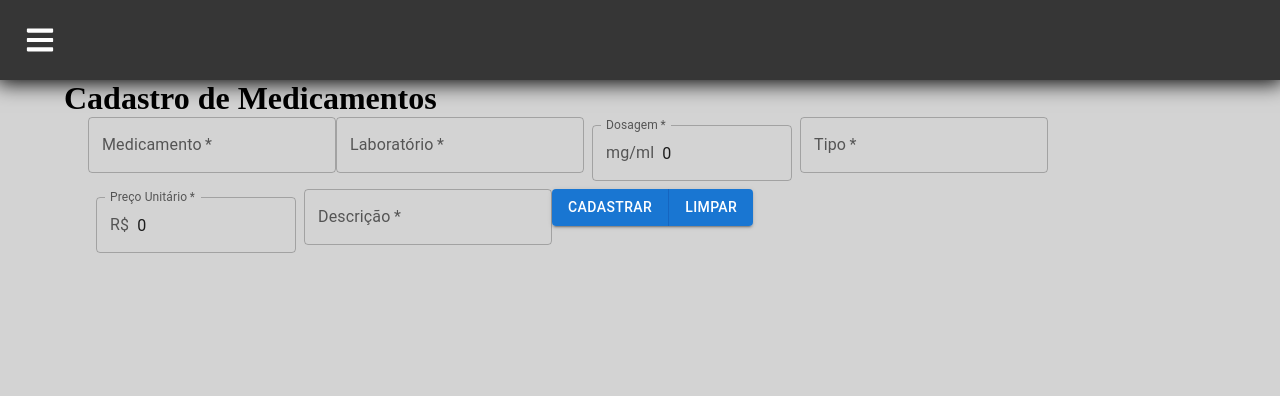
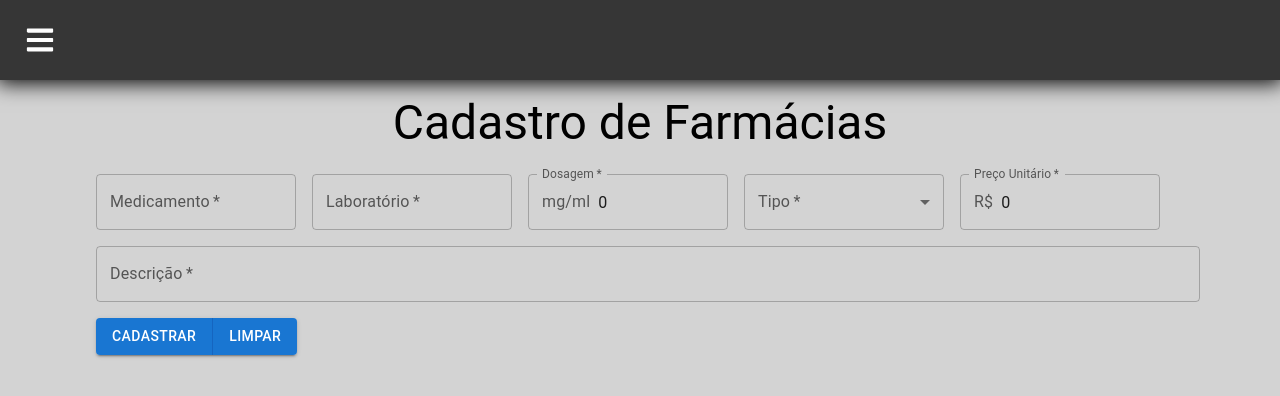
Before and after one commit to netoacpn/pharmasystem, a React (Vite) app: page /cadastro-medicamento in a window 1280 px wide. Shown: the top 396 px of the page. Built offline with nearby package versions, Linux system fonts and the light colour scheme.

Commit message:
:sparkles: feat: Componentização da página de cadastro de farmácias

```diff
--- /dev/null
+++ b/src/components/cadfarmform/index.jsx
@@ -0,0 +1,52 @@
+import React from "react"
+import { Container, TextField, ButtonGroup, Button, Box, Typography } from "@mui/material"
+
+function FormularioNovaFarmacia(){
+
+  return(
+    <>
+      <Container >
+        <Box sx={{m: 1}}>
+          <Typography  sx={{m: 1}} variant="h4" gutterBottom>
+            Dados da Farmácia
+          </Typography>
+        </Box>
+        <Box sx={{m: 1}}>
+          <TextField sx={{m: 1}} required id="outlined-required" label="Razão Social"/>
+          <TextField sx={{m: 1}} required id="outlined-required" label="CNPJ"/>
+          <TextField sx={{m: 1}} required id="outlined-required" label="Nome Fantasia"/>
+          <TextField sx={{m: 1}} required id="outlined-required" label="E-mail"/>
+          <TextField sx={{m: 1}} id="outlined" label="Telefone"/>
+          <TextField sx={{m: 1}} required id="outlined-required" label="Celular"/>
+          <TextField sx={{m: 1}} required id="outlined-required" label="Razão Social"/>
+        </Box>
+        <Box sx={{m: 1}}>
+          <Typography sx={{m: 1}} variant="h4" gutterBottom>
+            Dados do Endereço
+          </Typography>
+        </Box>
+        <Box sx={{m: 1}}>
+          <TextField sx={{m: 1}} required id="outlined-required" label="CEP"/>
+          <TextField sx={{m: 1}} required id="outlined-required" label="Logradouro/Endereço"/>
+          <TextField sx={{m: 1}} required id="outlined-required" label="Número"/>
+          <TextField sx={{m: 1}} required id="outlined-required" label="Bairro"/>
+          <TextField sx={{m: 1}} required id="outlined-required" label="Cidade"/>
+          <TextField sx={{m: 1}} required id="outlined-required" label="Estado"/>
+          <TextField sx={{m: 1}} id="outlined" label="Complemento"/>
+        </Box>
+        <Box sx={{m: 1}}>
+          <TextField sx={{m: 1}} required id="outlined-required" label="Latitude"/>
+          <TextField sx={{m: 1}} required id="outlined-required" label="Longidute"/>
+        </Box>
+        <Box sx={{m: 1}}>
+          <ButtonGroup sx={{m: 1}} variant="contained" aria-label="outlined primary button group">
+            <Button type="submit" color="primary">Cadastrar</Button>
+            <Button type="reset" color="primary">Limpar</Button>
+          </ButtonGroup>
+        </Box>
+      </Container>
+    </>
+  )
+}
+
+export { FormularioNovaFarmacia }
--- a/src/components/cadmedform/index.jsx
+++ b/src/components/cadmedform/index.jsx
@@ -1,7 +1,7 @@
 import React from "react"
 import { useContext,useState } from "react"
 import { MedicamentosContext } from "../../context/MedicamentosContext"
-import { Container, TextField, ButtonGroup, Button, InputAdornment } from "@mui/material"
+import { Container, TextField, ButtonGroup, Button, InputAdornment, MenuItem, Box } from "@mui/material"
 
 function FormularioNovoMedicamento(){
 
@@ -35,21 +35,36 @@ function FormularioNovoMedicamento(){
     setDescricao("")
   }
 
+  const currencies =[
+    {
+      value: "Medicamento Comum",
+      label: "Medicamento Comum"
+    },
+    {
+      value: "Medicamento Controlado",
+      label: "Medicamento Controlado"
+    }
+  ]
+
   return(
     <>
       <Container >
-        <form onSubmit={handleSubmit} onReset={handleReset}>
-        <TextField required id="outlined-required" label="Medicamento" value={nome} onChange={(e) => setNome(e.target.value)}/>
-        <TextField required id="outlined-required" label="Laboratório" value={laboratorio} onChange={(e) => setLaboratorio(e.target.value)}/>
-        <TextField required id="outlined-start-adornment" sx={{m: 1, width: '25ch'}} InputProps={{startAdornment: <InputAdornment position="start">mg/ml</InputAdornment>}} label="Dosagem" value={dosagem} onChange={(e) => setDosagem(Number(e.target.value))}/>
-        <TextField required id="outlined-required" label="Tipo" value={tipo} onChange={(e) => setTipo(e.target.value)}/>
-        <TextField required id="outlined-start-adornment" sx={{m: 1, width: '25ch'}} InputProps={{startAdornment: <InputAdornment position="start">R$ </InputAdornment>}} label="Preço Unitário" value={preco} onChange={(e) => setPreco(Number(e.target.value))}/>
-        <TextField required id="outlined-required" label="Descrição" value={descricao} onChange={(e) => setDescricao(e.target.value)}/>
-        <ButtonGroup variant="contained" aria-label="outlined primary button group">
-          <Button type="submit" color="primary">Cadastrar</Button>
-          <Button type="reset" color="primary">Limpar</Button>
-        </ButtonGroup>
-        </form>
+        <Box component="form" sx={{'& .MuiTextField-root': { m: 1, width: '25ch'}}} noValidate autoComplete="off" onSubmit={handleSubmit} onReset={handleReset}>
+          <TextField required id="outlined-required" label="Medicamento" sx={{m: 1, width: '25ch'}} value={nome} onChange={(e) => setNome(e.target.value)}/>
+          <TextField required id="outlined-required" label="Laboratório" sx={{m: 1, width: '25ch'}} value={laboratorio} onChange={(e) => setLaboratorio(e.target.value)}/>
+          <TextField required id="outlined-start-adornment" sx={{m: 1, width: '25ch'}} InputProps={{startAdornment: <InputAdornment position="start">mg/ml</InputAdornment>}} label="Dosagem" value={dosagem} onChange={(e) => setDosagem(Number(e.target.value))}/>
+          <TextField required id="outlined-select-currency" select label="Tipo" defaultValue="" sx={{m: 1, width: '25ch'}} value={tipo} onChange={(e) => setTipo(e.target.value)}> {currencies.map((option) => (<MenuItem key={option.value} value={option.value}>{option.label}</MenuItem>))}</TextField>
+          <TextField required id="outlined-start-adornment" sx={{m: 1, width: '25ch'}} InputProps={{startAdornment: <InputAdornment position="start">R$ </InputAdornment>}} label="Preço Unitário" value={preco} onChange={(e) => setPreco(Number(e.target.value))}/>
+        </Box>
+        <Box component="form" sx={{'& .MuiTextField-root': { m: 1, width: 'max' }}} noValidate autoComplete="off" onSubmit={handleSubmit} onReset={handleReset}>
+          <TextField required fullWidth id="outlined-required" label="Descrição" value={descricao} onChange={(e) => setDescricao(e.target.value)}/>
+        </Box>
+        <Box component="form" sx={{'& .MuiTextField-root': { m: 1, width: '25ch', }}} noValidate autoComplete="off" onSubmit={handleSubmit} onReset={handleReset}>
+          <ButtonGroup variant="contained" aria-label="outlined primary button group" sx={{m:1}}>
+            <Button type="submit" color="primary">Cadastrar</Button>
+           <Button type="reset" color="primary">Limpar</Button>
+          </ButtonGroup>
+        </Box>
       </Container>
     </>
   )
--- a/src/pages/cadastro de farmácia/index.jsx
+++ b/src/pages/cadastro de farmácia/index.jsx
@@ -1,10 +1,20 @@
+import { FormularioNovaFarmacia } from "../../components/cadfarmform"
 import { Header } from "../../components/header"
+import { Container, Box, Typography } from "@mui/material"
+
 
 function CadastroFarmacia(){
   return(
     <>
       <Header />
-      <h1>Cadastro de Farmácias</h1>
+      <Container>
+        <Box>
+          <Typography variant="h3" gutterBottom sx={{m: "15px", alignItems: "center", textAlign: "center"}}>Cadastro de Farmácias</Typography>
+        </Box>
+        <Box>
+          <FormularioNovaFarmacia />
+        </Box>
+      </Container>
     </>
   )
 }
--- a/src/pages/cadastro de medicamento/index.jsx
+++ b/src/pages/cadastro de medicamento/index.jsx
@@ -1,5 +1,5 @@
 import { Header } from "../../components/header"
-import { Container } from "@mui/material"
+import { Box, Container, Typography } from "@mui/material"
 import { FormularioNovoMedicamento } from "../../components/cadmedform"
 
 
@@ -8,7 +8,9 @@ function CadastroMedicamento(){
     <>
       <Header />
       <Container>
-        <h1>Cadastro de Medicamentos</h1>
+        <Box>
+          <Typography variant="h3" gutterBottom sx={{m: "15px", alignItems: "center", textAlign: "center"}}>Cadastro de Farmácias</Typography>
+        </Box>
         <FormularioNovoMedicamento />
       </Container>
     </>
```
